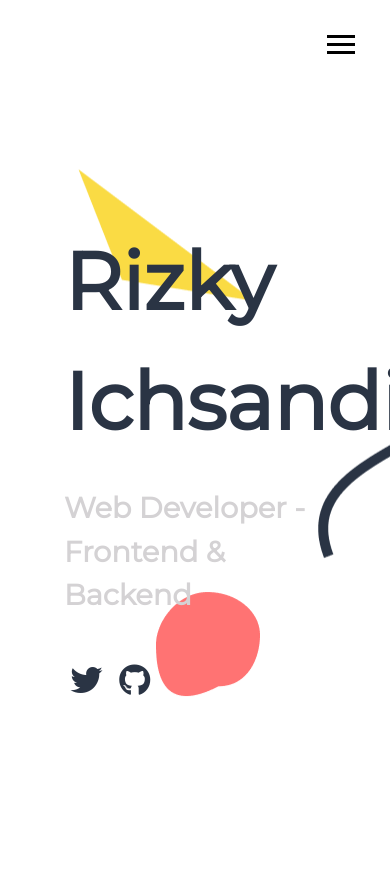
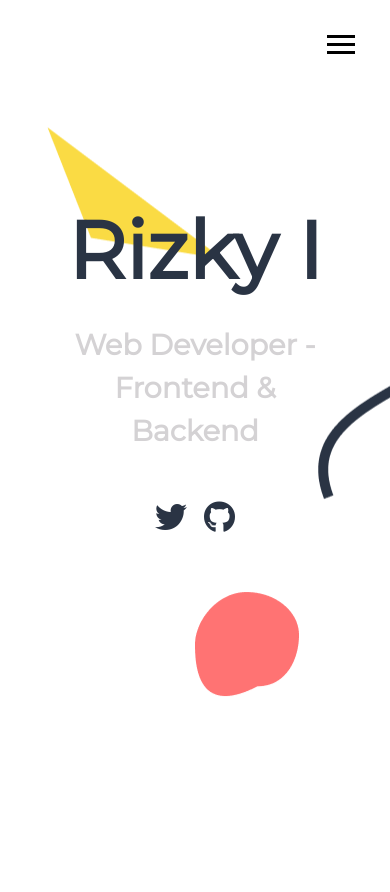
Before and after one commit to Rizkyngkong/Personal-site, a website: page dist/index.html in a window 390 px wide. Shown: the top 892 px of the page. Drawn offline with Linux system fonts and the light colour scheme.

Commit message:
media query adding responsive

```diff
--- a/scss/_config.scss
+++ b/scss/_config.scss
@@ -32,3 +32,28 @@ $secondary-color: 	#fadb44;
     transform: translateY(0);
   }
 }
+
+//Media Query Setting
+@mixin mediaSm {
+  @media screen and (max-width: 500px) {
+    @content;
+  }
+}
+
+@mixin mediaMd {
+  @media screen and (max-width: 768px) {
+    @content;
+  }
+}
+
+@mixin mediaLg {
+  @media screen and (min-width: 769px) and (max-width: 1170px){
+    @content;
+  }
+}
+
+@mixin mediaXl {
+  @media screen and (min-width: 1171px){
+    @content;
+  }
+}
--- a/scss/_floatbg.scss
+++ b/scss/_floatbg.scss
@@ -8,7 +8,7 @@
     position: absolute;
     height: 300px;
     width: 300px;
-    top : 40vh;
+    top : 33vh;
     left: 75vw;
 
     animation: float 3s ease-in-out 1.5s infinite, load 1.5s;
@@ -23,7 +23,7 @@
     height: 300px;
     width: 300px;
     top: 70vh;
-    left: 40vw;
+    left: 50vw;
 
     animation: float 3s ease-in-out 1.75s infinite, load 1.75s;
     animation-timing-function: cubic-bezier(1, 0.17, 0.48, 0.96);
@@ -35,8 +35,8 @@
     position: absolute;
     height: 300px;
     width: 300px;
-    top: 20vh;
-    left: 20vw;
+    top: 15vh;
+    left: 12vw;
 
     animation: float 3s ease-in-out 1.9s infinite, load 1.9s;
     animation-timing-function: cubic-bezier(1, 0.17, 0.48, 0.96);
--- /dev/null
+++ b/scss/_mobile.scss
@@ -0,0 +1,38 @@
+// Widescreens
+@include mediaXl {
+
+}
+
+// Desktop
+@include mediaLg {
+
+}
+
+// Tablets
+@include mediaMd {
+  main {
+    align-items: center;
+    text-align: center;
+
+    .lg-heading {
+      line-height: 1;
+      margin-bottom: 1rem;
+    }
+  }
+
+}
+
+// Smartphone
+@include mediaSm {
+  main#home h1 {
+    margin-top: 5vh;
+
+    #lg-view {
+      display: none;
+    }
+
+    #sm-view {
+      display: inline-block;
+    }
+  }
+}
--- a/scss/main.scss
+++ b/scss/main.scss
@@ -2,6 +2,7 @@
 @import '_config';
 @import '_menu';
 @import '_floatbg';
+@import '_mobile.scss';
 
 * {
   box-sizing: border-box;
@@ -40,6 +41,14 @@ h2 {
     animation-timing-function: cubic-bezier(1, 0.17, 0.48, 0.96);
 
  }
+
+  #lg-view {
+    display: inline-block;
+  }
+
+  #sm-view {
+    display: none;
+  }
 }
 
 
```
Also changed, not shown: dist/css/main.css, dist/index.html.
